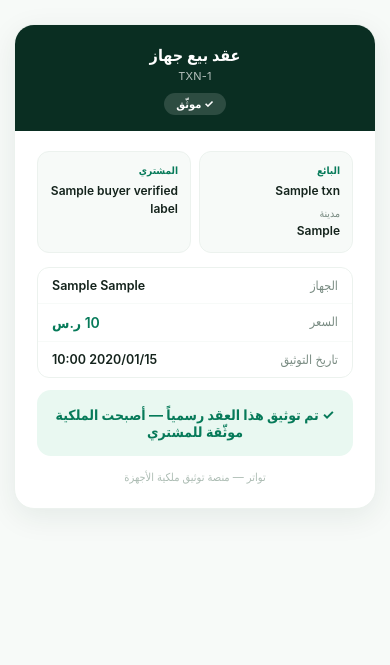
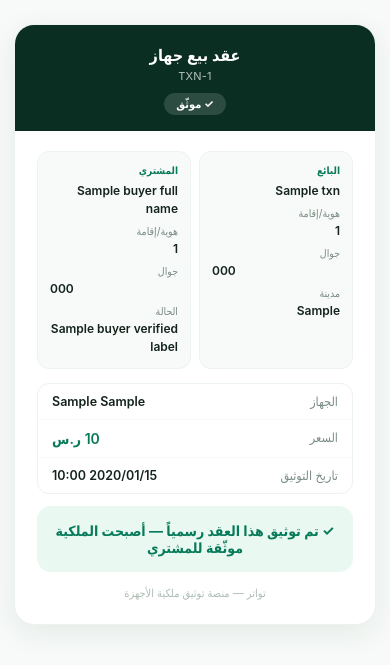
Before and after one commit to alshehri12/tawatur-backend, a Django app: template apps/transactions/templates/transactions/seller_confirm.html in a window 390 px wide. Shown: the top 665 px of the page. Run offline with Django 4.2, Linux system fonts and the light colour scheme; tables that the repository leaves empty hold one stand-in row (values such as "Sample post"); the template is opened without the code that fills it: values that come from a table or form of the project are taken from there, most other values are stand-ins (such as "Sample title", 1, 10 or a date in 2020).

Commit message:
Show buyer's full name, mobile, and ID on the public seller-confirm page
Previously the buyer's box showed only a masked phone number and a
generic "verified user" label — a privacy call made without asking.
Now it mirrors the seller's box exactly: full name, national ID/Iqama,
and mobile number, in both the pending (pre-decision) and read-only
(post-decision) views.

Co-Authored-By: Claude Sonnet 5 <noreply@anthropic.com>

```diff
--- a/apps/transactions/public_views.py
+++ b/apps/transactions/public_views.py
@@ -118,10 +118,6 @@ def seller_confirm_view(request, token):
                 txn.refresh_from_db()
 
     buyer = txn.initiator
-    buyer_phone = buyer.phone_number
-    buyer_phone_masked = (
-        f'{buyer_phone[:3]} ••• {buyer_phone[-2:]}' if len(buyer_phone) >= 5 else buyer_phone
-    )
     buyer_verified_label = {
         'verified': 'مستخدم موثّق',
         'pending':  'قيد التحقق',
@@ -132,7 +128,9 @@ def seller_confirm_view(request, token):
         'txn': txn,
         'product': txn.product,
         'buyer': buyer,
-        'buyer_phone_masked': buyer_phone_masked,
+        'buyer_full_name': buyer.full_name or '—',
+        'buyer_phone': buyer.phone_number or '—',
+        'buyer_id_number': buyer.id_number or '—',
         'buyer_verified_label': buyer_verified_label,
         'masked_identifier': _masked_imei(txn.product),
         'error': error,
--- a/apps/transactions/templates/transactions/seller_confirm.html
+++ b/apps/transactions/templates/transactions/seller_confirm.html
@@ -147,9 +147,10 @@
         </div>
         <div class="party">
           <div class="party-role">المشتري</div>
-          <div class="party-row"><b>{{ buyer_verified_label }}</b></div>
-          <div class="party-row"><span>جوال</span><b style="direction:ltr">{{ buyer_phone_masked }}</b></div>
-          <div class="party-row"><span>نوع الحساب</span><b>{{ buyer.get_user_type_display }}</b></div>
+          <div class="party-row"><b>{{ buyer_full_name }}</b></div>
+          <div class="party-row"><span>هوية/إقامة</span><b>{{ buyer_id_number }}</b></div>
+          <div class="party-row"><span>جوال</span><b style="direction:ltr">{{ buyer_phone }}</b></div>
+          <div class="party-row"><span>الحالة</span><b>{{ buyer_verified_label }}</b></div>
         </div>
       </div>
 
@@ -224,11 +225,16 @@
         <div class="party">
           <div class="party-role">البائع</div>
           <div class="party-row"><b>{{ txn.seller_full_name }}</b></div>
+          <div class="party-row"><span>هوية/إقامة</span><b>{{ txn.seller_id_number }}</b></div>
+          <div class="party-row"><span>جوال</span><b style="direction:ltr">{{ txn.seller_mobile }}</b></div>
           <div class="party-row"><span>مدينة</span><b>{{ txn.seller_city }}</b></div>
         </div>
         <div class="party">
           <div class="party-role">المشتري</div>
-          <div class="party-row"><b>{{ buyer_verified_label }}</b></div>
+          <div class="party-row"><b>{{ buyer_full_name }}</b></div>
+          <div class="party-row"><span>هوية/إقامة</span><b>{{ buyer_id_number }}</b></div>
+          <div class="party-row"><span>جوال</span><b style="direction:ltr">{{ buyer_phone }}</b></div>
+          <div class="party-row"><span>الحالة</span><b>{{ buyer_verified_label }}</b></div>
         </div>
       </div>
       <div class="table">
```
